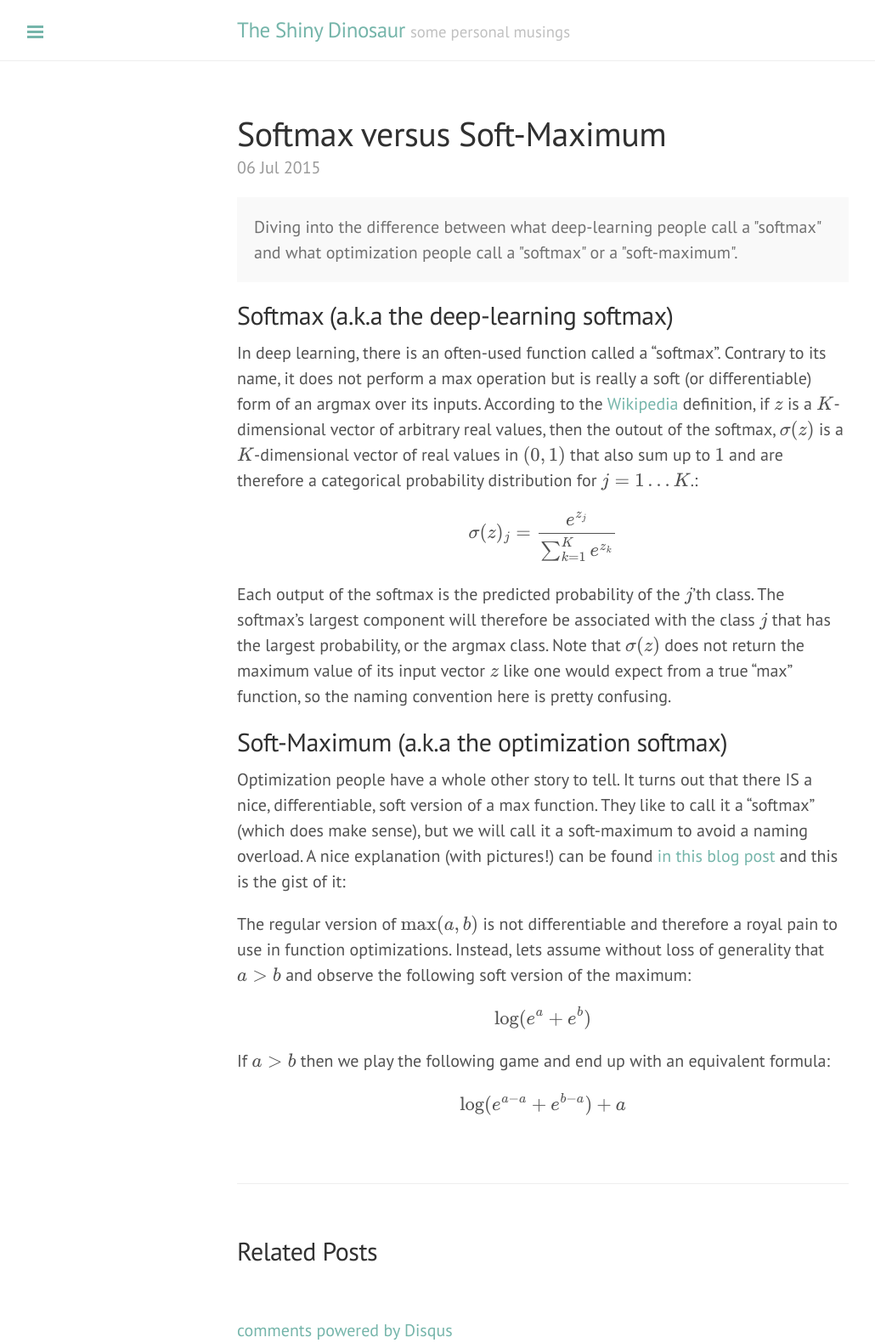
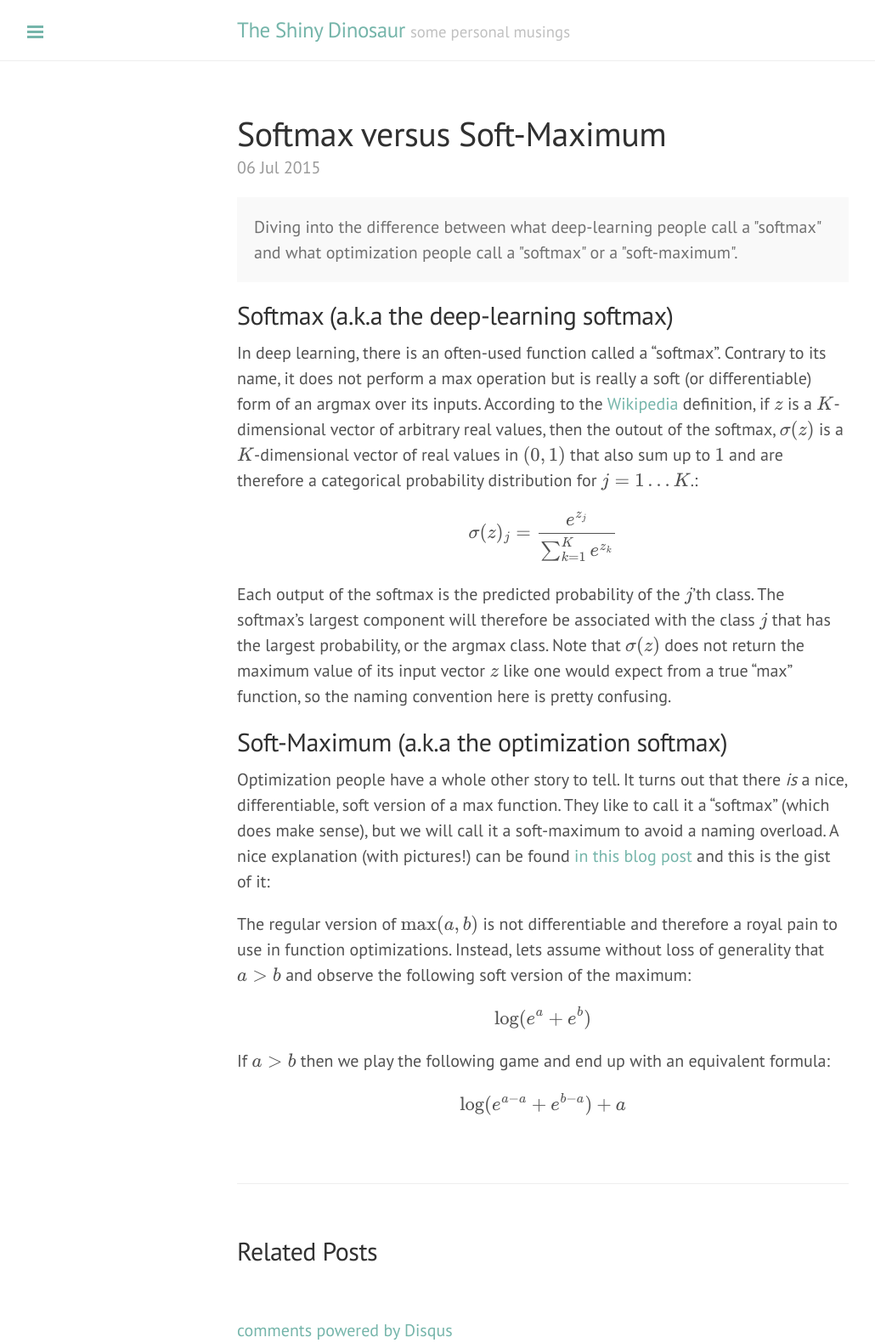
Before and after one commit to shinydinosaur/shinydinosaur.github.io, a Jekyll site: the page built from _posts/2015-07-06-softmax-versus-soft-maximum.md, in a window 1280 px wide. Shown: the whole page at 85% size, without its empty margins (1-1031 px from the left). Built offline with Jekyll 4.4.1, drawn with Linux system fonts in a browser that asks for light colours; formulas are drawn with MathJax 3; comment, search, counter and statistics services are not loaded.

```diff
--- a/_posts/2015-07-06-softmax-versus-soft-maximum.md
+++ b/_posts/2015-07-06-softmax-versus-soft-maximum.md
@@ -21,7 +21,7 @@ $$\sigma(z)_j = \frac{e^{z_j}}{\sum_{k=1}^{K}e^{z_k}}$$
 Each output of the softmax is the predicted probability of the \\(j\\)'th class. The softmax's largest component will therefore be associated with the class \\(j\\) that has the largest probability, or the argmax class. Note that \\(\sigma(z)\\) does not return the maximum value of its input vector \\(z\\) like one would expect from a true "max" function, so the naming convention here is pretty confusing.
 
 ## Soft-Maximum (a.k.a the optimization softmax)
-Optimization people have a whole other story to tell. It turns out that there IS a nice, differentiable, soft version of a max function. They like to call it a "softmax" (which does make sense), but we will call it a soft-maximum to avoid a naming overload. A nice explanation (with pictures!) can be found [in this blog post](http://www.johndcook.com/blog/2010/01/13/soft-maximum/) and this is the gist of it:
+Optimization people have a whole other story to tell. It turns out that there *is* a nice, differentiable, soft version of a max function. They like to call it a "softmax" (which does make sense), but we will call it a soft-maximum to avoid a naming overload. A nice explanation (with pictures!) can be found [in this blog post](http://www.johndcook.com/blog/2010/01/13/soft-maximum/) and this is the gist of it:
 
 The regular version of \\(\max(a,b)\\) is not differentiable and therefore a royal pain to use in function optimizations. Instead, lets assume without loss of generality that \\(a \gt b\\) and observe the following soft version of the maximum:
 
```
